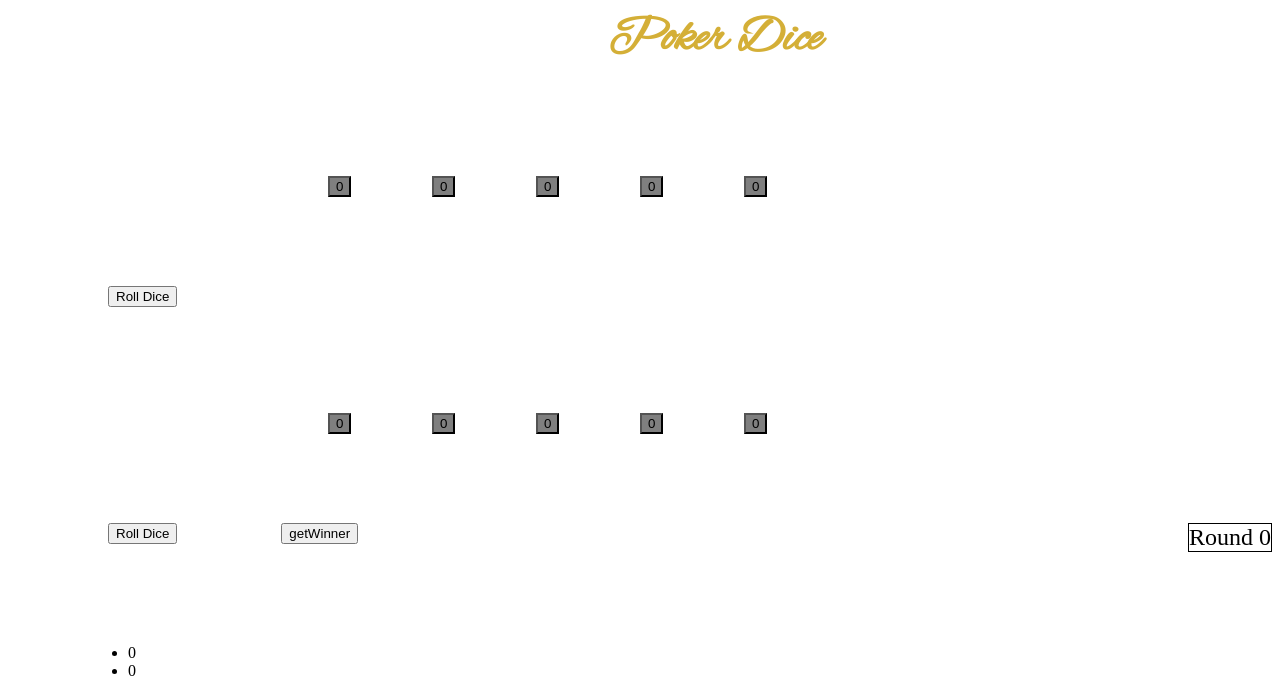
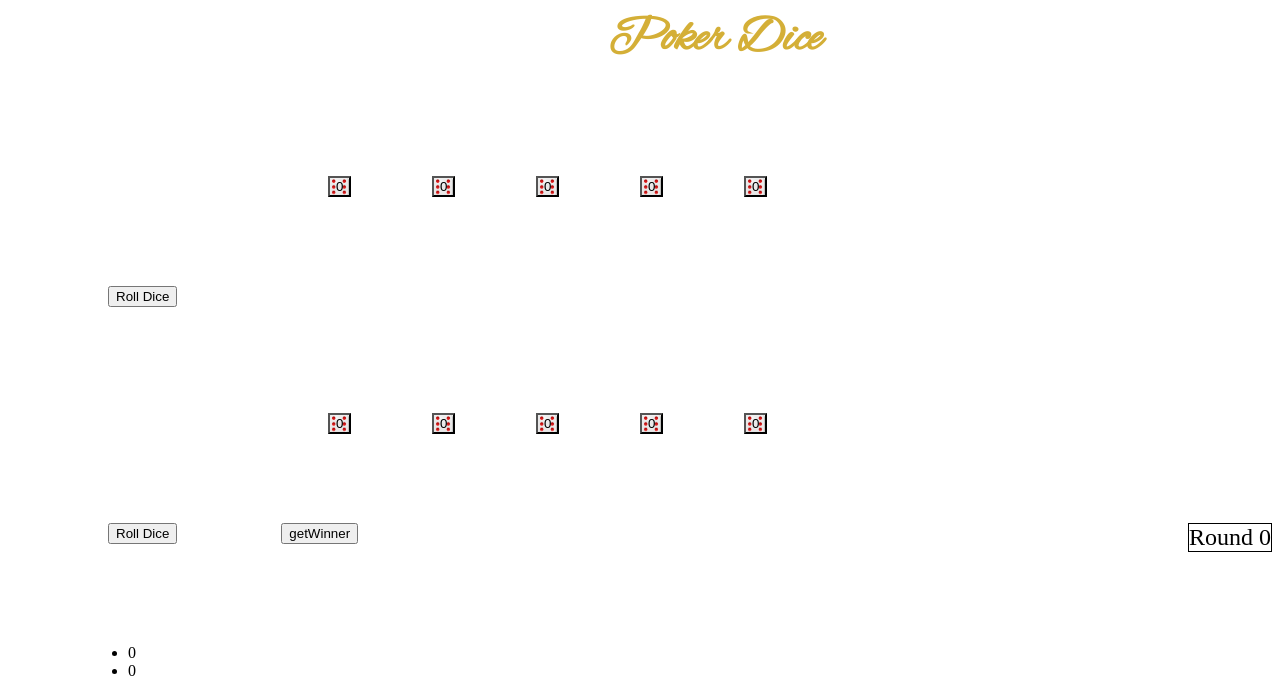
Before and after one commit to IlanHZ/WDI_Project1, a PHP site: page / in a window 1280 px wide. Shown: the top 678 px of the page. Run offline with PHP 8.4, Linux system fonts and the light colour scheme; some libraries are stand-ins or nearby versions.

Commit message:
MVPversion

```diff
--- a/css/app.css
+++ b/css/app.css
@@ -35,7 +35,6 @@
 
 .die{
   text-indent: 100%;
-
   background-size: cover;
   width: 100px;
   height: 100px;
@@ -48,13 +47,8 @@
   display: inline-block;
 }
 
-.score {
-
-}
-
 
 #round {
-
   background:white;
   border: 1px solid black ;
   font-size:24px;
@@ -65,9 +59,14 @@
 }
 
 .unClicked {
-  background: rgba(0,0,0,0.5);
+  background-image: url("images/dice-6-md.png");
+  background-size: cover;
+
 }
 .held{
   background:grey;
   background-size: cover;
+  -webkit-box-shadow: 10px 10px 47px 0px rgba(230,37,63,0.87);
+  -moz-box-shadow: 10px 10px 47px 0px rgba(230,37,63,0.87);
+  box-shadow: 10px 10px 47px 0px rgba(230,37,63,0.87);
 }
--- a/js/app.js
+++ b/js/app.js
@@ -28,7 +28,6 @@
 
 
 
-
   //Create a function to roll all the dice of player 1
   function rollDice(player){
   // Get the element in the DOM
@@ -40,7 +39,6 @@
         $(die).text(Math.floor(Math.random() * 6) + 1);
       }
       resultArr.push(Number($(die).text()));
-      console.log($(die).text());
 
 // Set as a background image each dice
       $(die).css("background-image", "url(images/dice-" + $(die).text() + "-md.png)");
```
